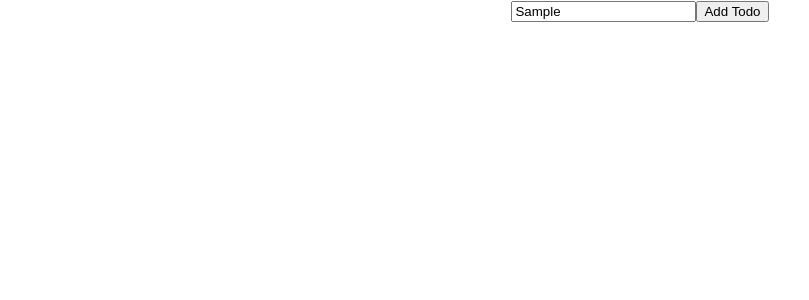
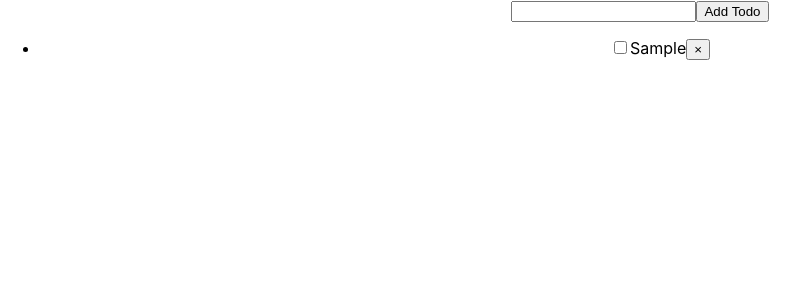
Before and after one commit to MarkKlep/react-todo-list, a React (Create React App) app in the folder app01/: page / in a window 1280 px wide. Both pictures are taken after typing "Sample" into the empty fields and a click on the button "Add Todo". Shown: the top 300 px of the page, without its empty margins (0-809 px from the left). Built offline with nearby package versions, Linux system fonts and the light colour scheme.

Commit message:
add todo

```diff
--- a/app01/src/App.js
+++ b/app01/src/App.js
@@ -1,11 +1,48 @@
 import './App.css';
 
+import { useState } from 'react';
+
 function App() {
+
+  const [todos, setTodos] = useState([]);
+  const [text, setText] = useState('');
+
+  const handleAddTodo = () => {
+    if(text.trim()) {
+      setTodos(
+        [
+          ...todos,
+          {
+            id: Date.now(),
+            title: text,
+            completed: false
+          }
+        ]
+      );
+      setText('');
+    }
+  }
+
   return (
     <div className="App">
 
-      <input type="text" />
-      <button>Add Todo</button>
+      <input
+        type="text"
+        value={text}
+        onChange={e=>setText(e.target.value)}
+      />
+      <button onClick={handleAddTodo}>Add Todo</button>
+
+      <ul>
+        {
+          todos.map(todo=>
+          <li key={todo.id}>
+            <input type="checkbox" />
+            <span>{todo.title}</span>
+            <button className="deleteTodo">&times;</button>
+          </li>)
+        }
+      </ul>
 
     </div>
   );
```
